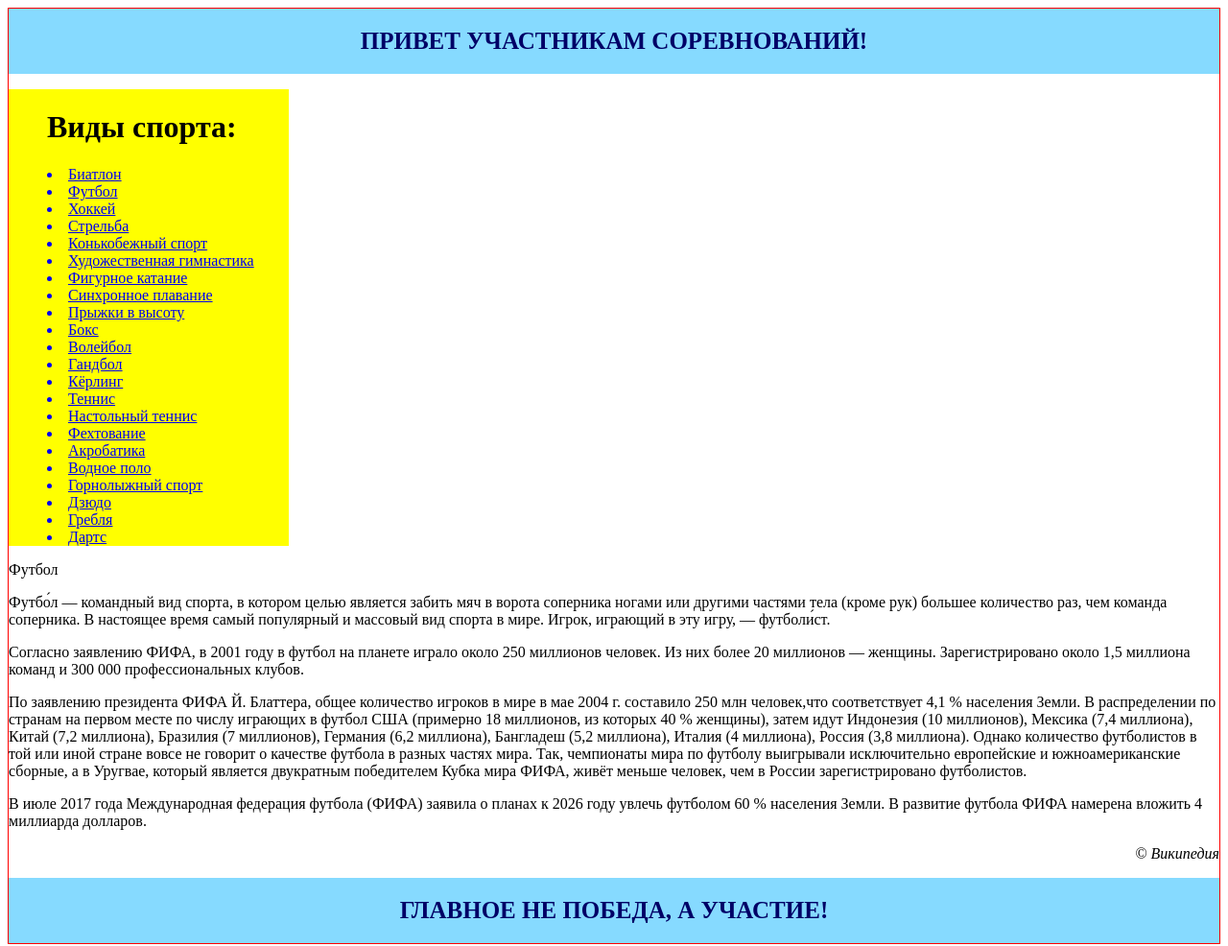
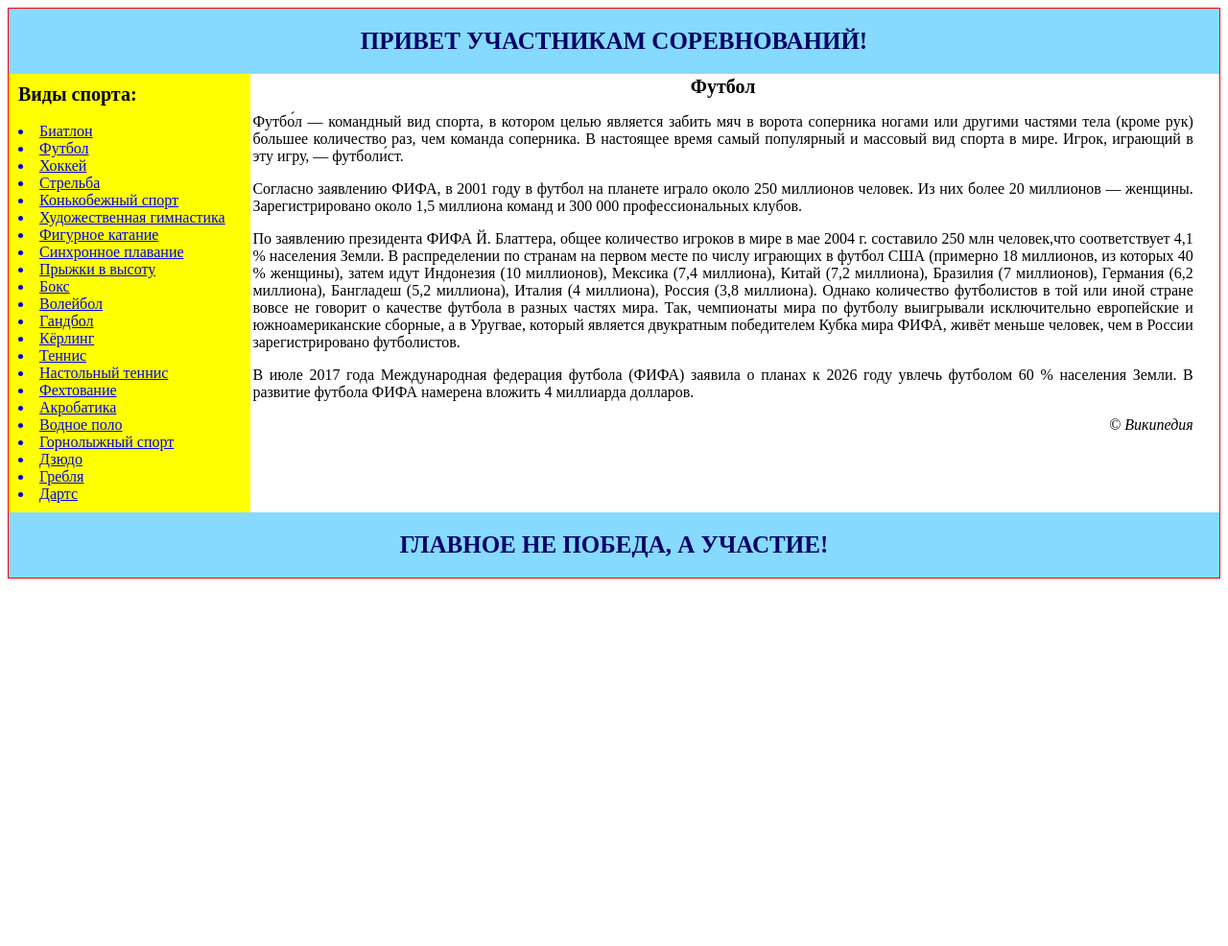
Before and after one commit to VeronikaKhenskaya/It-Academy, a plain HTML site: page MAKET_FLEX.html in a window 1280 px wide. Shown: the whole page at 96% size. After the commit the page ends 800 px from the top, so only its background shows below. Drawn offline with Linux system fonts and the light colour scheme.

Commit message:
main size finish

```diff
--- a/MAKET_FLEX.html
+++ b/MAKET_FLEX.html
@@ -7,8 +7,8 @@
     <title>MAKET FLEX</title>
     <style>
         .container{
+            border: solid red 1px;
             display: flex;
-            border: solid red 1px;
             flex-direction:row;
             flex-wrap: wrap;
 
@@ -21,34 +21,45 @@
             font-size: 25px;
             font-weight: bold;
             color: #000066;
+            height: 10%;
             width: 100%;
-            height: 10%;
-            flex-grow: 2;
         }
-
+        .header{
+            order:1;
+        }
 
         .menu{
             background-color: yellow;
             width: 20%;
-
-
+            margin: 0;
+            padding: 10px;
+            box-sizing: border-box;
         }
         .article{
             background-color: white;
-
+            width: 78%;
+            padding: 2px;
+            box-sizing: border-box;
+            text-align: justify;
         }
-
-
-
+        .section{
+            font-size: 20px;
+            font-weight: bold;
+        }
+        .menu>.section{
+            text-align: left;
+        }
+        .article>.section{
+            text-align: center;
+        }
 
     </style>
 </head>
 <body>
     <div class="container">
     <header>Привет участникам соревнований!</header>
-
     <menu class="menu">
-            <h1 id="h1">Виды спорта:</h1>
+            <section class="section">Виды спорта:</section><br>
             <a href="http://ru.sport-wiki.org/vidy-sporta/">
                 <li>Биатлон</li>
                 <li>Футбол</li>
@@ -75,7 +86,7 @@
             </a>
     </menu>
     <article class="article">
-        <section>Футбол</section>
+        <section class="section">Футбол</section>
         <p>Футбо́л — командный вид спорта, в котором целью является забить мяч в
             ворота соперника ногами или другими частями тела (кроме рук) большее количество раз, чем команда
             соперника.
@@ -111,7 +122,6 @@
             населения Земли. В развитие футбола ФИФА намерена вложить 4 миллиарда долларов.</p>
         <p style="font-style: italic; text-align: right;"> &copy; Википедия</p>
     </article>
-
     <footer>Главное не победа, а участие!</footer>
     </div>
 </body>
```
